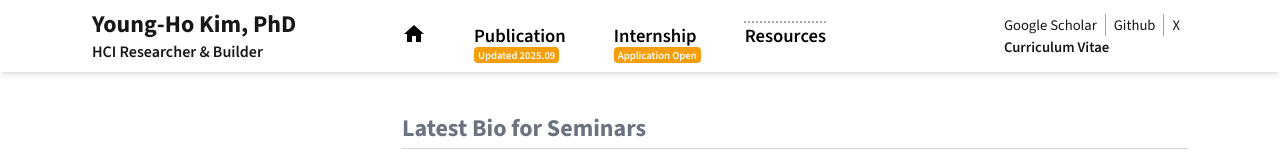
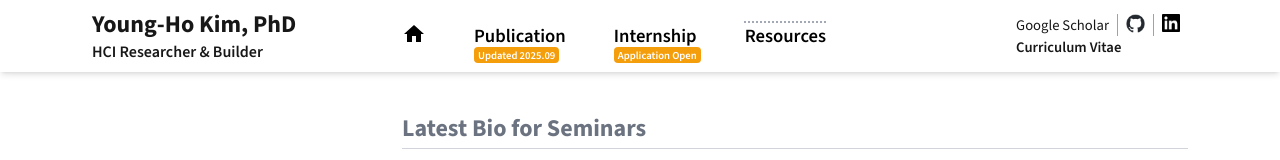
Before and after one commit to yghokim/yghokim.github.io, a Next.js app: page /resources in a window 1280 px wide. Shown: the top 160 px of the page. Built offline with nearby package versions, Linux system fonts and the light colour scheme; what @ant-design/nextjs-registry would draw is missing.

Commit message:
Changed linkedin and github icons. Removed X url.

```diff
--- a/src/app/_components/ProfileLinksPanel.tsx
+++ b/src/app/_components/ProfileLinksPanel.tsx
@@ -1,6 +1,7 @@
 import path from 'path';
 import fs from 'fs-extra';
 import { twMerge } from 'tailwind-merge';
+import Image from 'next/image';
 
 const links = [
     {
@@ -8,12 +9,12 @@ const links = [
         url: "https://scholar.google.com/citations?user=UMOierIAAAAJ"
     },
     {
-        title: "Github",
+        title: <Image className='group-hover:opacity-70' src="/assets/github-mark.png" alt="Github" width={19} height={19} />,
         url: "https://github.com/yghokim"
     },
     {
-        title: "X",
-        url: "https://x.com/YounghoHCI"
+        title: <Image className='group-hover:opacity-70' src="/assets/linkedin.png" alt="LinkedIn" width={18} height={18} />,
+        url: "https://www.linkedin.com/in/younghokim-hci/"
     }
 ]
 
@@ -30,7 +31,7 @@ export const ProfileLinks = (props: {
             <div className='flex flex-row sm:flex-col justify-center sm:justify-normal'>
                 <div className='flex'>
                 {
-                    links.map(link => <a className='first:border-none sm:border-l-[1px] border-gray-400 px-2' key={link.title} href={link.url} target="_blank" rel="noreferrer">{link.title}</a>)
+                    links.map((link, i) => <a className='group first:border-none sm:border-l-[1px] border-gray-400 px-2' key={i.toString()} href={link.url} target="_blank" rel="noreferrer">{link.title}</a>)
                 }
                 </div>
                 <a className="link-cv px-2 border-gray-400 sm:border-none font-semibold" href={cvPath} target="_blank" rel="noreferrer">Curriculum Vitae</a>
```
Also changed, not shown: public/assets/github-mark.png (added), public/assets/linkedin.png (added).
